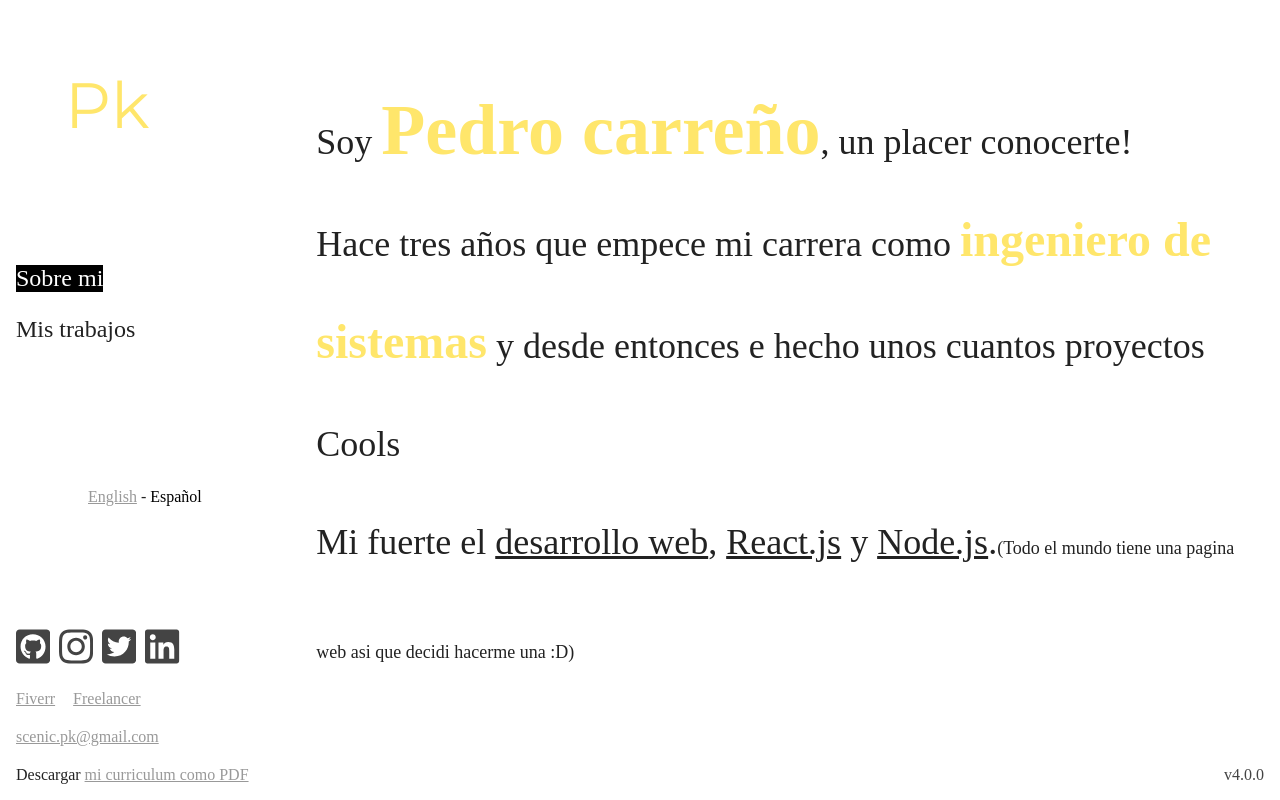
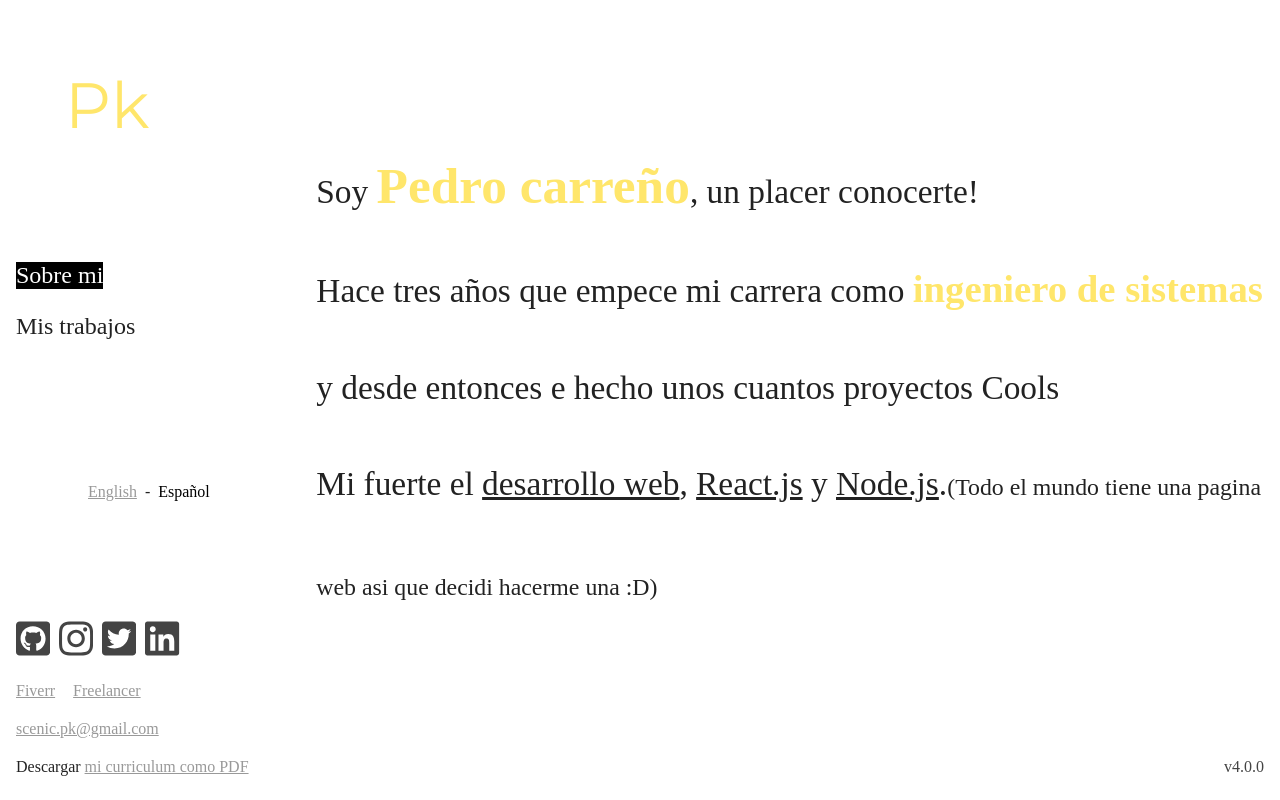
Before and after one commit to Pkcarreno/JustPk, a React (Create React App) app: page / in a window 1280 px wide. Built offline with nearby package versions, Linux system fonts and the light colour scheme; a web font is replaced by a local one.

Commit message:
version escritorio lista falta agregar funciones de accesibilidad, curriculum.pdf y soporte version movil

```diff
--- a/src/App.js
+++ b/src/App.js
@@ -26,14 +26,14 @@ class Menu extends Component {
       <div id='menuDeskt'>
         <p id='logo'>Pk</p>
         <div>
-          <button className={'button '+ aboutButton} onClick={e => {this.props.toggleContext()}}>{this.props.text.button1}</button>
-          <button className={'button '+ workButton} onClick={e => {this.props.toggleContext()}}>{this.props.text.button2}</button>
+          <button className={'button '+ aboutButton} onClick={e => {this.props.toggleContext('about')}}>{this.props.text.button1}</button>
+          <button className={'button '+ workButton} onClick={e => {this.props.toggleContext('work')}}>{this.props.text.button2}</button>
         </div>
 
         <div id='language'>
-          <p><button className={'button2 '+ enButton} onClick={
-              e => {this.props.toggleLang('en')}
-            }>English</button> - <button className={'button2 '+ esButton} onClick={e => {this.props.toggleLang('es')}}>Español</button></p>
+          <button className={'button2 '+ enButton} onClick={e => {this.props.toggleLang('en')}}>English</button>
+          <p> - </p>
+          <button className={'button2 '+ esButton} onClick={e => {this.props.toggleLang('es')}}>Español</button>
         </div>
 
         <div className='primerDiv'>
@@ -120,36 +120,34 @@ class App extends Component {
     this.state = {
       lang: 'es',
       show: 'about',
-      menu: menuText.language.find(e => (e.lang === this.state.lang)),
-      aboutMe: aboutMeText.language.find(e => (e.lang === this.state.lang)),
-      myWork: myWork.language.find(e => (e.lang === this.state.lang))
+      menu: menuText.language.find(e => (e.lang === 'es')),
+      aboutMe: aboutMeText.language.find(e => (e.lang === 'es')),
+      myWork: myWork.language.find(e => (e.lang === 'es'))
     };
   }
-  state = {
-    lang: 'es'
+  componentDidUpdate(prevProps, prevState) {
+    if (prevState.lang !== this.state.lang) {
+      this.setState({
+        menu: menuText.language.find(e => (e.lang === this.state.lang)),
+        aboutMe: aboutMeText.language.find(e => (e.lang === this.state.lang)),
+        myWork: myWork.language.find(e => (e.lang === this.state.lang))
+      });
+    }
   }
-
-  toggleContext = () => {
+  toggleContext = (i) => {
     this.setState({
-      show: (this.state.show === 'about'? 'work': 'about')
+      show: i
     })
   }
   toggleLang = (i) => {
-    console.log(i)
     this.setState({
-      lang: i,
-      menu: menuText.language.find(e => (e.lang === this.state.lang)),
-      aboutMe: aboutMeText.language.find(e => (e.lang === this.state.lang)),
-      myWork: myWork.language.find(e => (e.lang === this.state.lang))
+      lang: i
     })
-
-    console.log(this.state.lang)
   }
-
   render(){
     return(
       <React.Fragment>
-        <Menu text={this.state.menu} toggleContext={this.toggleContext.bind(this)} toggleLang={this.toggleLang.bind(this)} show={this.state.show} lang={this.state.lang}/>
+        <Menu text={this.state.menu} toggleContext={this.toggleContext} toggleLang={this.toggleLang} show={this.state.show} lang={this.state.lang}/>
         <Context text1={this.state.aboutMe} text2={this.state.myWork} show={this.state.show}/>
       </React.Fragment>
     )
--- a/src/App.scss
+++ b/src/App.scss
@@ -41,6 +41,8 @@ $color:(
   links: #999999,
   versionBox: #444444
 );
+$fontSize: 18px;
+$fontExpansionSize: 1.2vw;
 @function color($color_name) {
   @return map-get($color, $color_name)
 }
@@ -60,7 +62,7 @@ body{
 }
 #root{
     padding-top: 16px;
-    padding-bottom: 16px;
+    padding-bottom: 24px;
     box-sizing: border-box;
     display: flex;
     flex-direction: row;
@@ -113,11 +115,15 @@ a{
         pointer-events: none;
     }
     #language{
-        margin-left: 72px;
+        margin-left: 64px;
+        display: flex;
+        flex-direction: row;
         .button2{
             border: none;
             background-color: transparent;
             padding: 0;
+            margin-right: 8px;
+            margin-left: 8px;
             text-align: center;
             text-decoration: underline;
             display: inline;
@@ -173,20 +179,20 @@ a{
         display: flex;
         align-items: center;
         p{
-            font-size: 36px;
-            line-height: 98px;
+            font-size: calc(#{$fontSize} + #{$fontExpansionSize});
+            line-height: calc((#{$fontSize}/4) + #{$fontExpansionSize}*6);
             #name{
-                font-size: 72px;
+                font-size: calc((#{$fontSize}*2) + #{$fontExpansionSize});
                 font-weight: bold;
                 color: color(accent);
             }
             #career{
-                font-size: 48px;
+                font-size: calc((#{$fontSize}*1.3) + #{$fontExpansionSize});
                 font-weight: bold;
                 color: color(accent);
             }
             #extra{
-                font-size: 18px;
+                font-size: calc((#{$fontSize}*0.47) + #{$fontExpansionSize});
             }
         }
     }
@@ -246,7 +252,6 @@ a{
         }
     }
 }
-
 #versionBox{
     box-sizing: border-box;
     display: flex;
```
